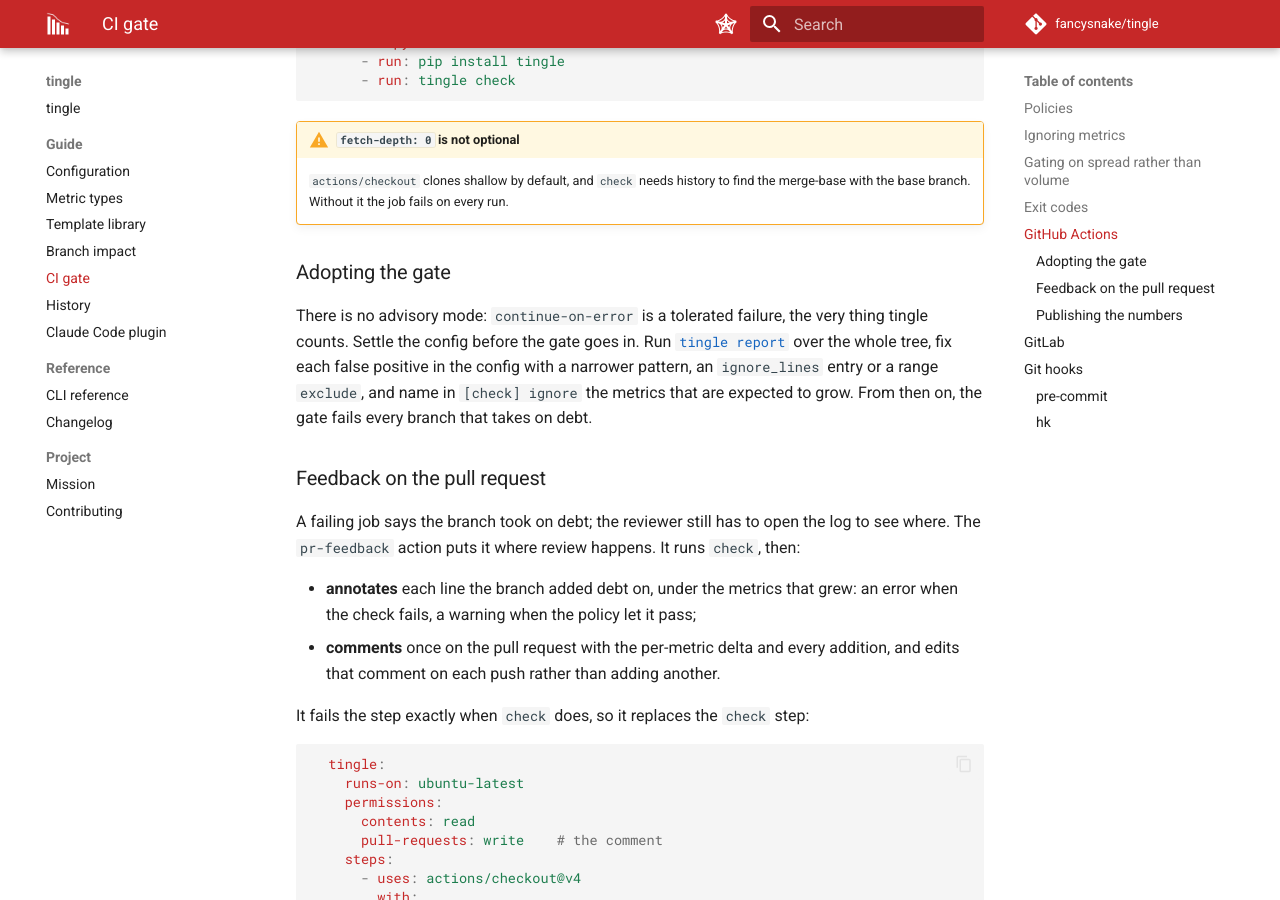
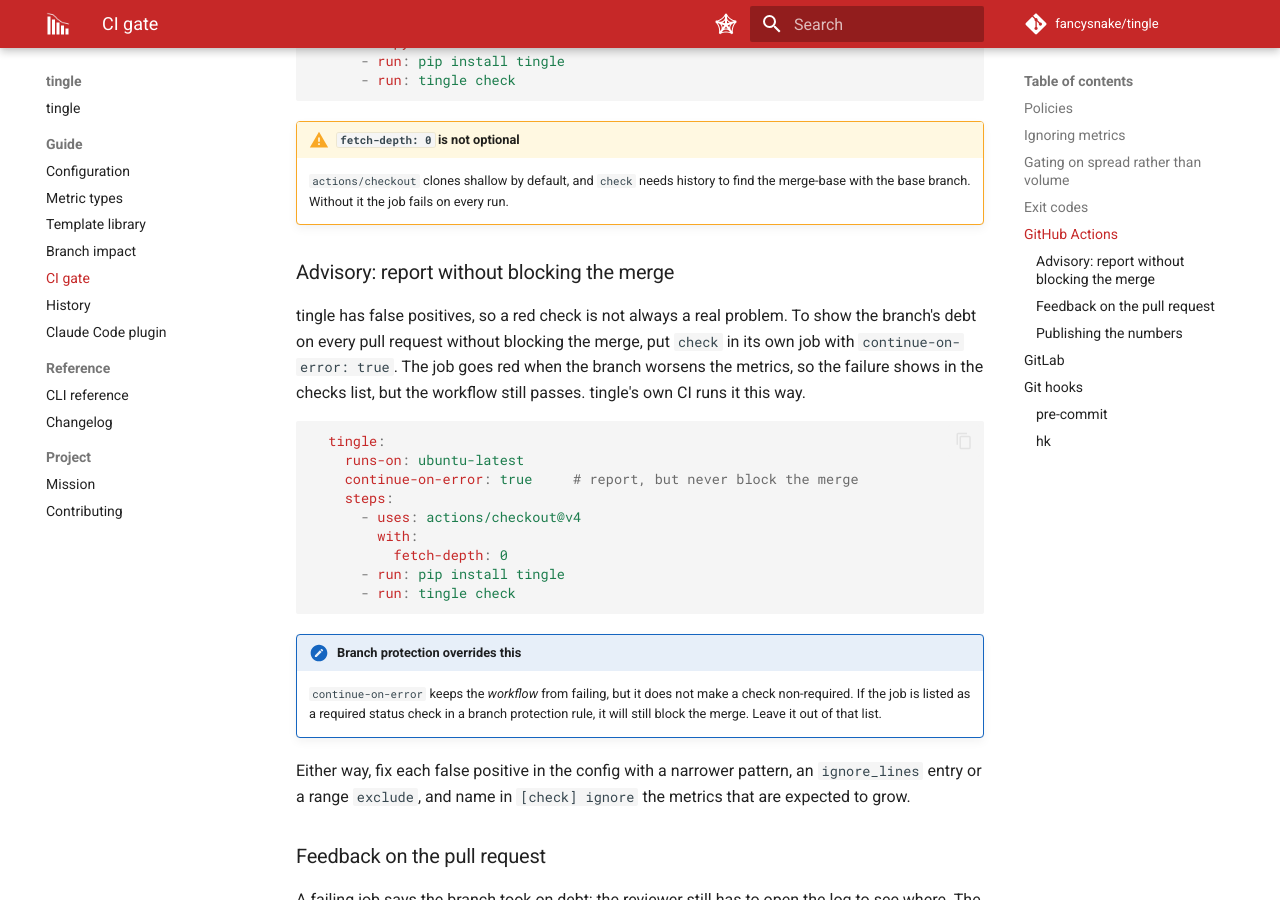
Before and after one commit to fancysnake/tingle, an MkDocs documentation site: the page built from docs/check.md, in a window 1280 px wide and 900 px high, scrolled down 2206 px. Built offline with MkDocs 1.6.1 and Material for MkDocs 9.7.7, drawn with Linux system fonts in a browser that asks for light colours; comment, search, counter and statistics services are not loaded.

Commit message:
ci: let the tingle job fail without blocking the merge
tingle has false positives, so its CI job runs with `continue-on-error`:
a branch that adds debt goes red in the checks list, and still merges.
The red check is the cost. The CI gate page brings back the advisory
recipe, and the mission and the tingle-config skill say the same.

Co-Authored-By: Claude Opus 5.5 <noreply@anthropic.com>

````diff
--- a/docs/check.md
+++ b/docs/check.md
@@ -107,14 +107,36 @@ jobs:
     to find the merge-base with the base branch. Without it the job fails on
     every run.
 
-### Adopting the gate
+### Advisory: report without blocking the merge
 
-There is no advisory mode: `continue-on-error` is a tolerated failure, the
-very thing tingle counts. Settle the config before the gate goes in. Run
-[`tingle report`](cli.md#tingle-report) over the whole tree, fix each false
-positive in the config with a narrower pattern, an `ignore_lines` entry or a
-range `exclude`, and name in `[check] ignore` the metrics that are expected
-to grow. From then on, the gate fails every branch that takes on debt.
+tingle has false positives, so a red check is not always a real problem. To
+show the branch's debt on every pull request without blocking the merge, put
+`check` in its own job with `continue-on-error: true`. The job goes red when
+the branch worsens the metrics, so the failure shows in the checks list, but
+the workflow still passes. tingle's own CI runs it this way.
+
+```yaml
+  tingle:
+    runs-on: ubuntu-latest
+    continue-on-error: true     # report, but never block the merge
+    steps:
+      - uses: actions/checkout@v4
+        with:
+          fetch-depth: 0
+      - run: pip install tingle
+      - run: tingle check
+```
+
+!!! note "Branch protection overrides this"
+
+    `continue-on-error` keeps the *workflow* from failing, but it does not
+    make a check non-required. If the job is listed as a required status
+    check in a branch protection rule, it will still block the merge. Leave
+    it out of that list.
+
+Either way, fix each false positive in the config with a narrower pattern,
+an `ignore_lines` entry or a range `exclude`, and name in `[check] ignore`
+the metrics that are expected to grow.
 
 ### Feedback on the pull request
 
````
Also changed, not shown: CHANGELOG.md (+0 -2 lines), docs/mission.md (+3 -2 lines), plugins/tingle-config/skills/tingle-config/SKILL.md (+2 -2 lines), 1 other file.
